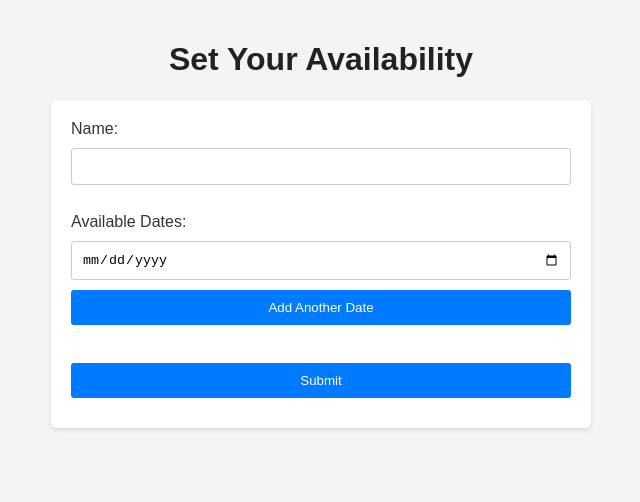
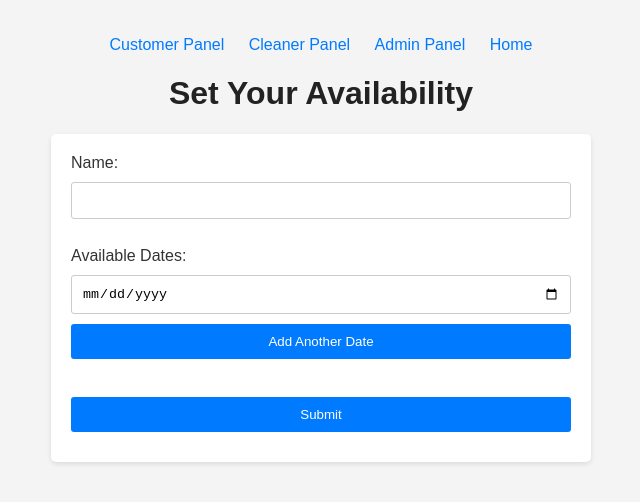
Before and after one commit to sachhm/cp3407-project-v2024-main, a plain HTML site: page iteration1/manage_availability.html in a window 1280 px wide. Shown: the whole page, without its empty margins (319-959 px from the left). Drawn offline with Linux system fonts and the light colour scheme.

Commit message:
Update navigation to include home

```diff
--- a/iteration1/manage_availability.html
+++ b/iteration1/manage_availability.html
@@ -7,6 +7,14 @@
     <link rel="stylesheet" href="style.css">
 </head>
 <body>
+
+    <ul>
+        <li><a href="make_booking.html">Customer Panel</a></li>
+        <li><a href="manage_availability.html">Cleaner Panel</a></li>
+        <li><a href="manage_providers.html">Admin Panel</a></li>
+        <li><a href="index.html">Home</a></li>
+      </ul>
+
     <h1>Set Your Availability</h1>
     <form id="availabilityForm">
         <label for="cleanerName">Name:</label>
```
Also changed, not shown: iteration1/index.html (+4 -1 lines), iteration1/make_booking.html (+7 -0 lines), iteration1/manage_providers.html (+6 -0 lines).
